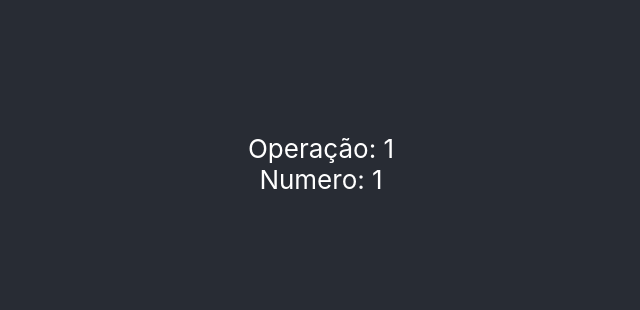
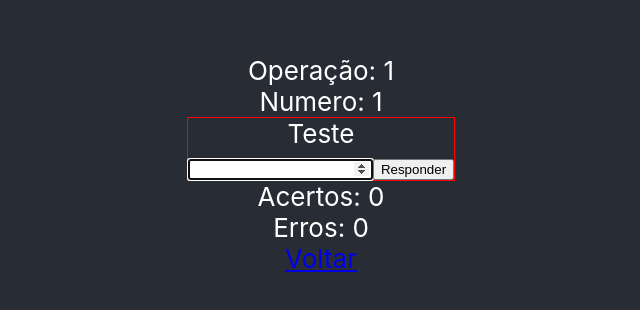
Before and after one commit to ErivanF/tabuada-treino, a React (Create React App) app: page /1/1 in a window 1280 px wide. Shown: the part 236-546 px from the top of the page, without its empty margins (319-959 px from the left). Built offline with nearby package versions, Linux system fonts and the light colour scheme.

Commit message:
Implelemtadas funções de teclado e componente de feedback

```diff
--- a/src/components/Question/index.tsx
+++ b/src/components/Question/index.tsx
@@ -5,33 +5,57 @@ import { Container } from "./style";
 interface QuestionProps {
   question: string;
   answer: string;
+  // next: () => void;
 }
 const Question = ({ question, answer }: QuestionProps) => {
   const { correct, wrong } = useResult();
-  const [result, setResult] = useState<string>("");
-  useEffect(() => {
-    setResult("");
-  }, [question]);
+  const [input, setInput] = useState<string>("");
+  const [displayQuestion, setDisplayQuestion] = useState<boolean>(true);
+  const onSubmit = () => {
+    if (input === answer) {
+      correct();
+    } else {
+      wrong();
+    }
+    setDisplayQuestion(false);
+  };
   return (
     <Container>
-      <div className="question">{question}</div>
-      <input
-        type="number"
-        onChange={(e) => {
-          setResult(e.target.value);
-        }}
-      />
-      <input
-        type="button"
-        value="Responder"
-        onClick={() => {
-          if (result === answer) {
-            correct();
-          } else {
-            wrong();
-          }
-        }}
-      />
+      {displayQuestion ? (
+        <div className="display">
+          <div className="question">{question}</div>
+          <input
+            autoFocus={true}
+            type="number"
+            onChange={(e) => {
+              setInput(e.target.value);
+            }}
+            onKeyUp={(e) => {
+              if (e.key === "Enter") {
+                onSubmit();
+              }
+            }}
+          />
+          <input type="button" value="Responder" onClick={onSubmit} />
+        </div>
+      ) : (
+        <div className="result">
+          <p>
+            {input === answer
+              ? "Resposta correta"
+              : `Incorreto. A resposta correta é ${answer}`}
+          </p>
+          <button
+            autoFocus={true}
+            onClick={() => {
+              setInput("");
+              setDisplayQuestion(true);
+            }}
+          >
+            Continuar
+          </button>
+        </div>
+      )}
     </Container>
   );
 };
--- a/src/pages/main/index.tsx
+++ b/src/pages/main/index.tsx
@@ -1,12 +1,21 @@
-import { useParams } from "react-router-dom";
+import { Link, useParams } from "react-router-dom";
+import Question from "../../components/Question";
+import { useResult } from "../../providers/ResultProvider";
 
 const Main = () => {
   const { operation, number } = useParams();
-
+  const { result } = useResult();
   return (
     <div>
       <div>Operação: {operation}</div>
       <div>Numero: {number}</div>
+      <Question question="Teste" answer="2" />
+
+      <div>
+        <div>Acertos: {result.acertos}</div>
+        <div>Erros: {result.erros}</div>
+      </div>
+      <Link to="/">Voltar</Link>
     </div>
   );
 };
--- a/src/pages/selection/index.tsx
+++ b/src/pages/selection/index.tsx
@@ -3,6 +3,7 @@ import { useForm, FormProvider } from "react-hook-form";
 import { schema } from "./schema";
 import RadioItem from "../../components/RadioItem";
 import { useNavigate } from "react-router-dom";
+import { useResult } from "../../providers/ResultProvider";
 interface RadioProps {
   value: string;
   label: string;
@@ -28,8 +29,9 @@ const numeros: RadioProps[] = [
 const Selection = () => {
   const methods = useForm({ resolver: yupResolver(schema) });
   const navigate = useNavigate();
+  const { reset } = useResult();
   const start = (data: any) => {
-    console.log(data);
+    reset();
     navigate(`${data.operation}/${data.number}`);
   };
 
```
